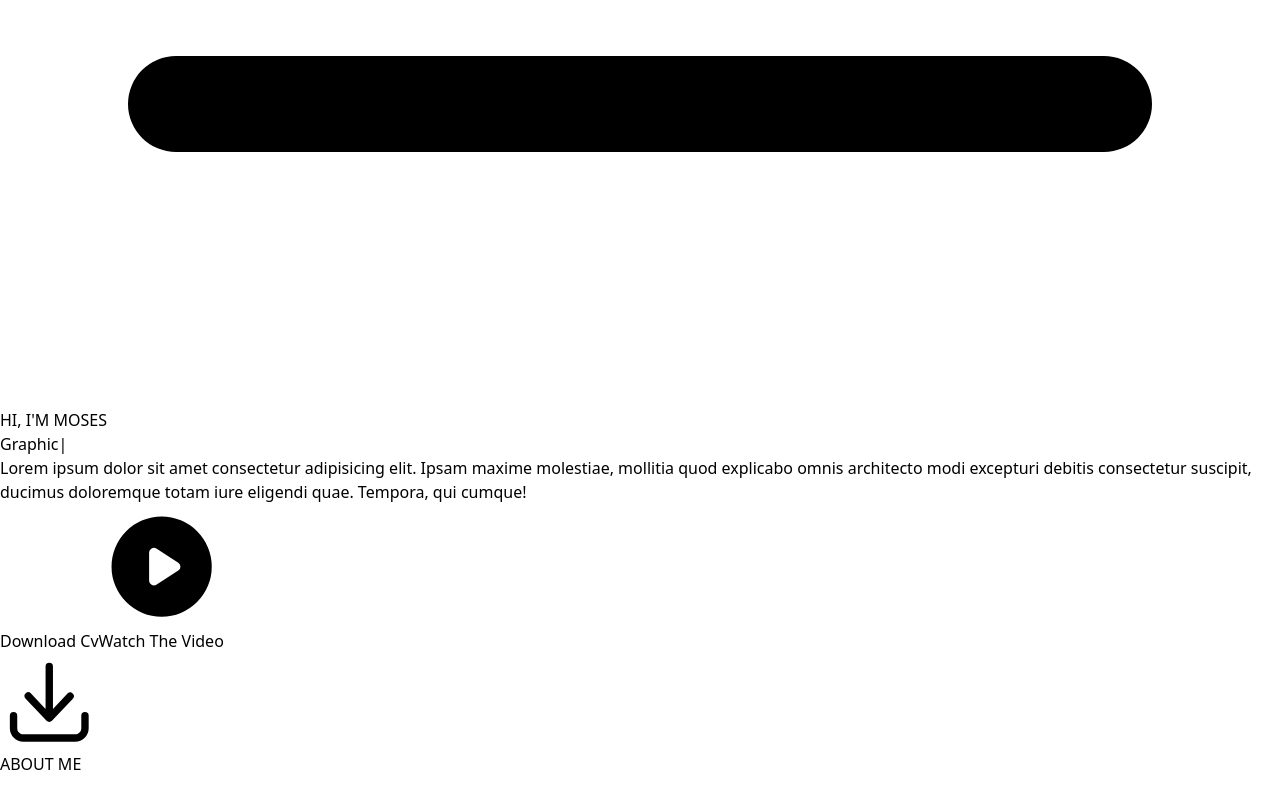
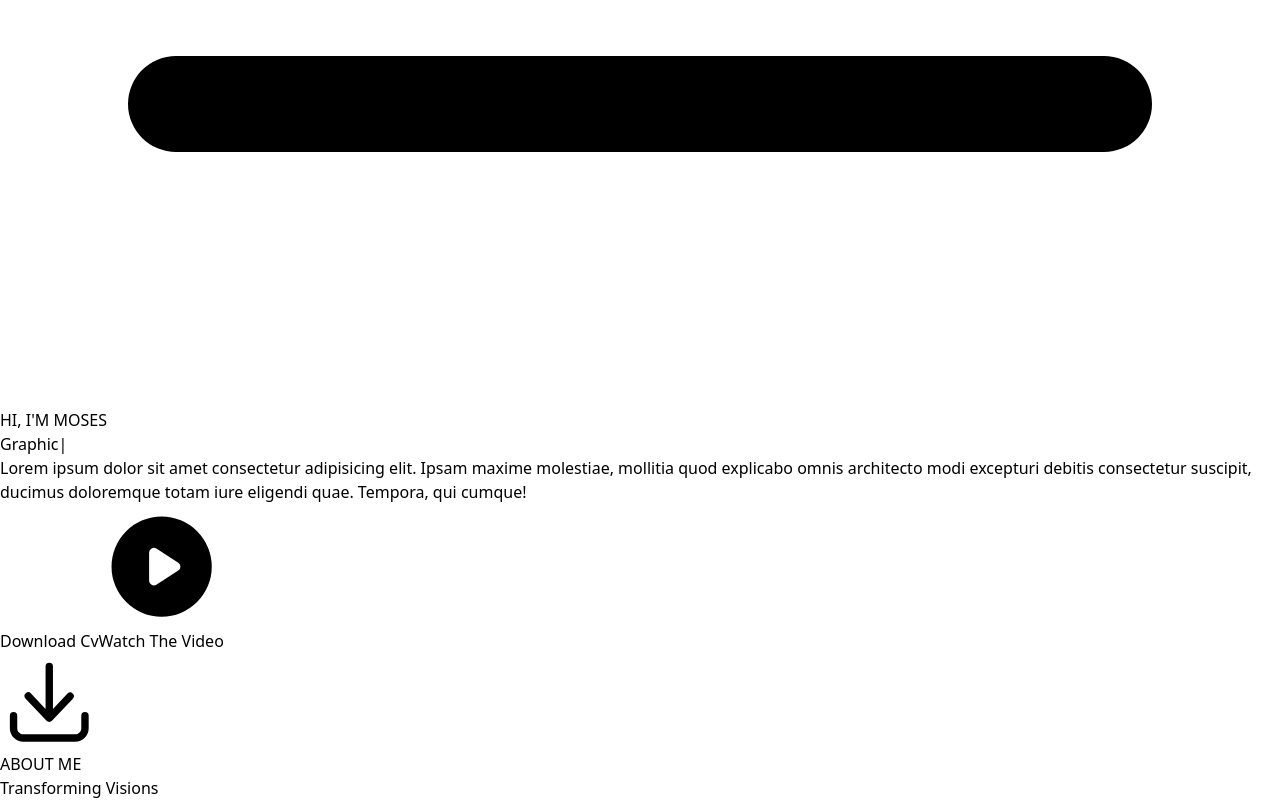
Before and after one commit to brightstar-moxi/brightstar, a Next.js app: page / in a window 1280 px wide. Shown: the part 2464-3264 px from the top of the page. Before the commit the page ends 3240 px from the top, so only its background shows below. Built offline with nearby package versions, Linux system fonts and the light colour scheme.

Commit message:
good evening

```diff
--- a/Components/About.tsx
+++ b/Components/About.tsx
@@ -6,6 +6,9 @@
         <div className='grid grid-cols-1 md:grid-cols-2 w-[80%] mx-auto gap-[3rem] items-center'>
             <div>
                 <h1 className='text-[20px] font-bold uppercase text-[#55a6a5] md-[1rem]'>ABOUT ME</h1>
+           <h2 className='text-[25px] md:text-[35px] lg:text-[45px] md:leading-[2rem] capitalize mb-[3rem] font-bold text-white'>
+            Transforming <span className='text-yellow-400'>Visions</span>
+             </h2>
             </div>
         </div>
     </div>
```
